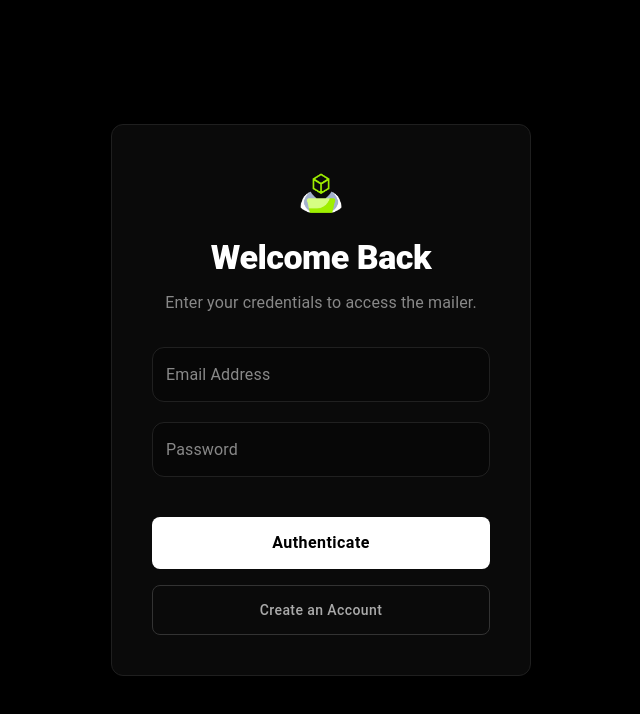
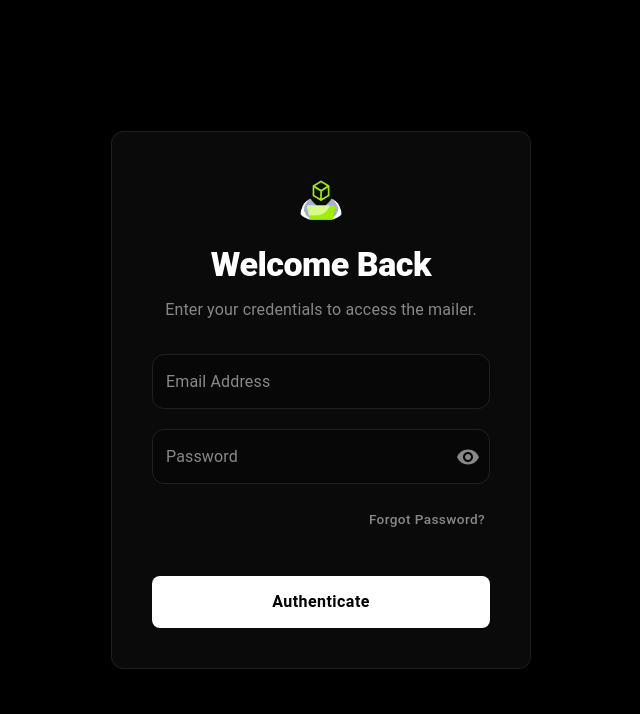
Before and after one commit to LordA2117/htbsrmist-mailer, a Next.js app: page /signIn in a window 1280 px wide. Shown: the top 714 px of the page, without its empty margins (319-959 px from the left). Built offline with nearby package versions, Linux system fonts and the light colour scheme; no server answers.

Commit message:
Added New User Functionality

```diff
--- a/pages/api/auth/[...nextauth].js
+++ b/pages/api/auth/[...nextauth].js
@@ -4,7 +4,7 @@ import connectDB from "./lib/connectDB";
 import MailerUsers from "../../../utils/models/userModel";
 import bcrypt from "bcryptjs";
 
-export default NextAuth({
+export const authOptions = {
   session: {
     strategy: "jwt",
   },
@@ -58,4 +58,6 @@ export default NextAuth({
       return session;
     },
   },
-});
+};
+
+export default NextAuth(authOptions);
--- a/pages/api/register.js
+++ b/pages/api/register.js
@@ -1,8 +1,18 @@
 import bcrypt from "bcryptjs";
 import MailerUsers from "../../utils/models/userModel";
 import connectDB from "./auth/lib/connectDB";
+import { getServerSession } from "next-auth/next";
+import { authOptions } from "./auth/[...nextauth]";
+
 
 export default async function handler(req, res) {
+  const session = await getServerSession(req, res, authOptions);
+  const ADMIN_EMAILS = ["mailer@htbchennai.in", "test@gmail.com"];
+
+  if (!session || !ADMIN_EMAILS.includes(session.user.email)) {
+    return res.status(403).json({ message: "Forbidden: Only admins can register new users" });
+  }
+
   await connectDB();
 
   if (req.method !== "POST") {
--- a/pages/index.js
+++ b/pages/index.js
@@ -184,7 +184,7 @@ const Home = () => {
             </h1>
           </div>
 
-          <div className="flex gap-4 items-center">
+          <div className="flex gap-2 items-center">
             <Button
               size="small"
               onClick={() => router.push("/templates")}
@@ -192,23 +192,30 @@ const Home = () => {
                 color: '#aaa',
                 textTransform: 'none',
                 fontWeight: 500,
-                '&:hover': { color: '#fff', backgroundColor: 'transparent' }
+                padding: '4px 12px',
+                borderRadius: '6px',
+                '&:hover': { color: '#fff', backgroundColor: 'rgba(255,255,255,0.05)' }
               }}
             >
               Templates
             </Button>
-            {/* <Button
+            {session && ["mailer@htbchennai.in", "test@gmail.com"].includes(session.user.email) && (
+              <Button
                 size="small"
                 onClick={() => router.push("/signUp")}
                 sx={{
                   color: '#aaa',
                   textTransform: 'none',
                   fontWeight: 500,
-                '&:hover': { color: '#fff', backgroundColor: 'transparent' }
+                  padding: '4px 12px',
+                  borderRadius: '6px',
+                  '&:hover': { color: '#fff', backgroundColor: 'rgba(255,255,255,0.05)' }
                 }}
               >
                 Add User
-            </Button> */}
+              </Button>
+            )}
+            <div className="w-[1px] h-4 bg-white/10 mx-1" />
             <Button
               size="small"
               onClick={() => signOut()}
--- a/pages/signIn.js
+++ b/pages/signIn.js
@@ -15,11 +15,15 @@ import {
   Typography,
   Alert,
   IconButton,
+  InputAdornment,
 } from "@mui/material";
+import Visibility from '@mui/icons-material/Visibility';
+import VisibilityOff from '@mui/icons-material/VisibilityOff';
 
 export default function signInPage({ csrfToken, providers }) {
   const [email, setEmail] = useState("");
   const [password, setPassword] = useState("");
+  const [showPassword, setShowPassword] = useState(false);
   const [message, setMessage] = useState(null);
   const { data: session } = useSession();
 
@@ -114,11 +118,25 @@ export default function signInPage({ csrfToken, providers }) {
           <TextField
             fullWidth
             label="Password"
-            type="password"
+            type={showPassword ? "text" : "password"}
             value={password}
             onChange={(e) => setPassword(e.target.value)}
             variant="outlined"
             InputLabelProps={{ style: { color: '#888' } }}
+            InputProps={{
+              endAdornment: (
+                <InputAdornment position="end">
+                  <IconButton
+                    aria-label="toggle password visibility"
+                    onClick={() => setShowPassword(!showPassword)}
+                    edge="end"
+                    sx={{ color: '#888' }}
+                  >
+                    {showPassword ? <VisibilityOff /> : <Visibility />}
+                  </IconButton>
+                </InputAdornment>
+              ),
+            }}
             sx={{
               input: { color: '#fff', padding: '16px' },
               '& .MuiOutlinedInput-root': {
@@ -130,6 +148,20 @@ export default function signInPage({ csrfToken, providers }) {
               },
             }}
           />
+          <Box className="flex justify-end">
+            <Button
+              size="small"
+              sx={{
+                color: '#888',
+                textTransform: 'none',
+                fontSize: '0.85rem',
+                '&:hover': { color: '#9FEF00', backgroundColor: 'transparent' }
+              }}
+              onClick={() => setMessage("Please contact the administrator to reset your password.")}
+            >
+              Forgot Password?
+            </Button>
+          </Box>
         </Box>
 
         {message && (
@@ -167,27 +199,6 @@ export default function signInPage({ csrfToken, providers }) {
             Authenticate
           </Button>
 
-          <Button
-            fullWidth
-            onClick={() => Router.push("/signUp")}
-            sx={{
-              backgroundColor: "transparent",
-              color: "#aaa",
-              fontWeight: "500",
-              textTransform: "none",
-              padding: "12px",
-              borderRadius: "8px",
-              border: "1px solid #333",
-              "&:hover": {
-                color: "#fff",
-                backgroundColor: "rgba(255, 255, 255, 0.05)",
-                border: "1px solid #555",
-              },
-              transition: "all 0.2s ease-in-out"
-            }}
-          >
-            Create an Account
-          </Button>
         </Box>
       </Box>
     </Box>
--- a/pages/signUp.js
+++ b/pages/signUp.js
@@ -12,15 +12,32 @@ import {
   Button,
   Typography,
   Alert,
+  IconButton,
+  InputAdornment,
 } from "@mui/material";
+import Visibility from '@mui/icons-material/Visibility';
+import VisibilityOff from '@mui/icons-material/VisibilityOff';
+import { useRouter } from "next/router";
+import { useEffect } from "react";
+
 import Link from "next/link";
 import ArrowBackIcon from '@mui/icons-material/ArrowBack';
 
 export default function signUpPage({ csrfToken, providers }) {
   const [email, setEmail] = useState("");
   const [password, setPassword] = useState("");
+  const [showPassword, setShowPassword] = useState(false);
   const [message, setMessage] = useState(null);
   const { data: session } = useSession();
+  const router = useRouter();
+
+  const ADMIN_EMAILS = ["mailer@htbchennai.in", "test@gmail.com"];
+
+  useEffect(() => {
+    if (session && !ADMIN_EMAILS.includes(session.user.email)) {
+      router.push("/");
+    }
+  }, [session, router]);
 
   const signupUser = async (e) => {
     e.preventDefault();
@@ -98,12 +115,26 @@ export default function signUpPage({ csrfToken, providers }) {
 
           <TextField
             label="Password"
-            type="password"
+            type={showPassword ? "text" : "password"}
             fullWidth
             value={password}
             onChange={(e) => setPassword(e.target.value)}
             variant="outlined"
             InputLabelProps={{ style: { color: '#888' } }}
+            InputProps={{
+              endAdornment: (
+                <InputAdornment position="end">
+                  <IconButton
+                    aria-label="toggle password visibility"
+                    onClick={() => setShowPassword(!showPassword)}
+                    edge="end"
+                    sx={{ color: '#888' }}
+                  >
+                    {showPassword ? <VisibilityOff /> : <Visibility />}
+                  </IconButton>
+                </InputAdornment>
+              ),
+            }}
             sx={{
               input: { color: '#fff', padding: '16px' },
               '& .MuiOutlinedInput-root': {
@@ -182,11 +213,15 @@ export default function signUpPage({ csrfToken, providers }) {
 export async function getServerSideProps(context) {
   const { req } = context;
   const session = await getSession({ req });
-  if (session) {
+
+  const ADMIN_EMAILS = ["mailer@htbchennai.in", "test@gmail.com"];
+
+  if (!session || !ADMIN_EMAILS.includes(session.user.email)) {
     return {
-      redirect: { destination: "/" },
+      redirect: { destination: "/signIn" },
     };
   }
+
   const csrfToken = await getCsrfToken(context);
   const providers = await getProviders();
   return {
```
Also changed, not shown: pages/templates.js (+40 -4 lines), 2 other files (tests, documents, lock files or other folders). Lines whose indentation alone changed are shown as unchanged.
